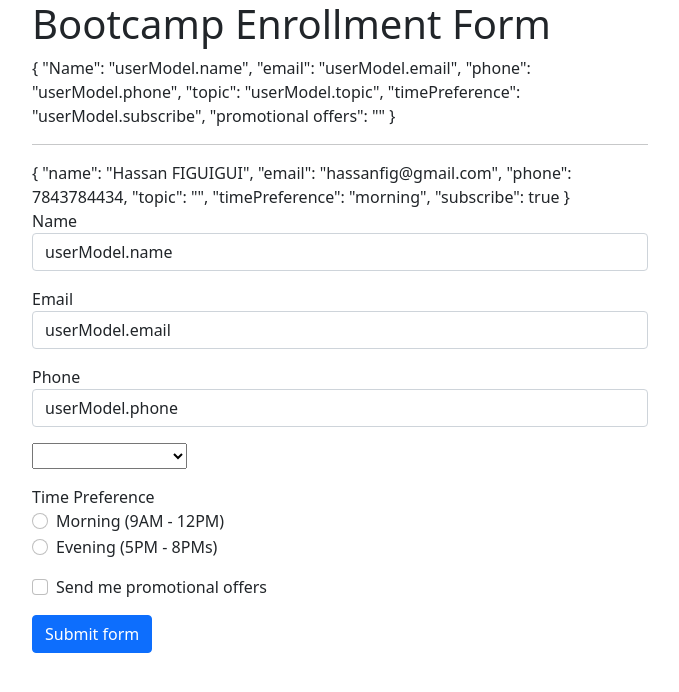
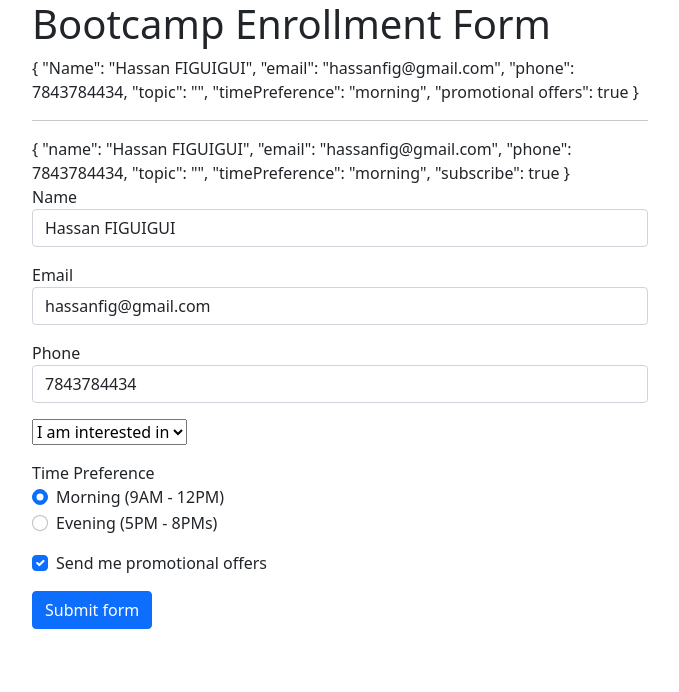
Before and after one commit to hassanfigui1/angular_forms, an Angular app in the folder angular_forms/: page / in a window 1280 px wide. Shown: the top 692 px of the page, without its empty margins (300-979 px from the left). Built offline with nearby package versions, Linux system fonts and the light colour scheme.

Commit message:
fixing the syntax

```diff
--- a/angular_forms/src/app/form-component/form-component.component.html
+++ b/angular_forms/src/app/form-component/form-component.component.html
@@ -6,35 +6,35 @@
         {{userModel | json}}
         <div class="form-group mb-3">
             <label>Name</label>
-            <input type="text" ngModel="userModel.name" name="Name" class="form-control">
+            <input type="text" [ngModel]="userModel.name" name="Name" class="form-control">
         </div>
         <div class="form-group mb-3">
             <label>Email</label>
-            <input type="email" ngModel="userModel.email" name="email" class="form-control">
+            <input type="email" [ngModel]="userModel.email" name="email" class="form-control">
         </div>
         <div class="form-group mb-3">
             <label>Phone</label>
-            <input type="tel" ngModel="userModel.phone" name="phone" class="form-control">
+            <input type="tel" [ngModel]="userModel.phone" name="phone" class="form-control">
         </div>
         <div class="form-group mb-3">
-            <select class="custom-select" ngModel="userModel.topic" name="topic">
-                <option selected>I am interested in</option>
+            <select class="custom-select" [ngModel]="userModel.topic" name="topic">
+                <option value="">I am interested in</option>
                 <option *ngFor="let topic of topics">{{topic}}</option>
             </select>
         </div>
         <div class="mb-3">
             <label>Time Preference</label>
             <div class="form-check">
-                <input type="radio" class="form-check-input" ngModel="userModel.timePreference" name="timePreference" value="morning" >
+                <input type="radio" class="form-check-input" [ngModel]="userModel.timePreference" name="timePreference" value="morning" >
                 <label class="form-check-label">Morning (9AM - 12PM)</label>
             </div>
             <div class="form-check">
-                <input type="radio" class="form-check-input" ngModel="userModel.subscribe" name="timePreference" value="evening" >
+                <input type="radio" class="form-check-input" [ngModel]="userModel.timePreference" name="timePreference" value="evening" >
                 <label class="form-check-label">Evening (5PM - 8PMs)</label>
             </div>
         </div>
         <div class="form-check mb-3">
-            <input type="checkbox" ngModel name="promotional offers" class="form-check-input">
+            <input type="checkbox" [ngModel]="userModel.subscribe" name="promotional offers" class="form-check-input">
             <label class="form-check-label">Send me promotional offers</label>
         </div>
         <button class="btn btn-primary">Submit form</button>
```
